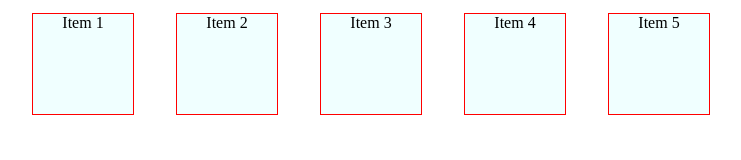
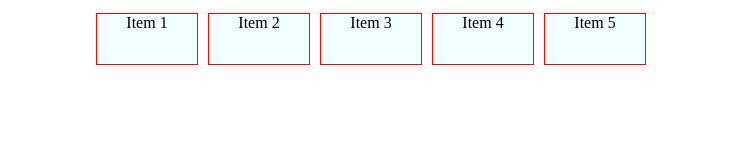
Before and after one commit to JongoSimon/CSS-Flex-box-basics, a plain HTML site: page problem3.html in a window 1280 px wide. Shown: the whole page, without its empty margins (269-1010 px from the left). Drawn offline with Linux system fonts and the light colour scheme.

Commit message:
Update style3.css

```diff
--- a/style3.css
+++ b/style3.css
@@ -2,14 +2,14 @@
     flex-wrap: wrap;
     justify-content: center;
     display: flex;
-    height: 100px;
+    height: 50px;
     border: 3px;
-    gap: 2rem;
+    gap: 0rem;
 }
 
 .flexitem {
     background-color: azure;
-    height: 100px;
+    height: 50px;
     width: 100px;
     margin: 5px;
     border: 1px solid red;
```
